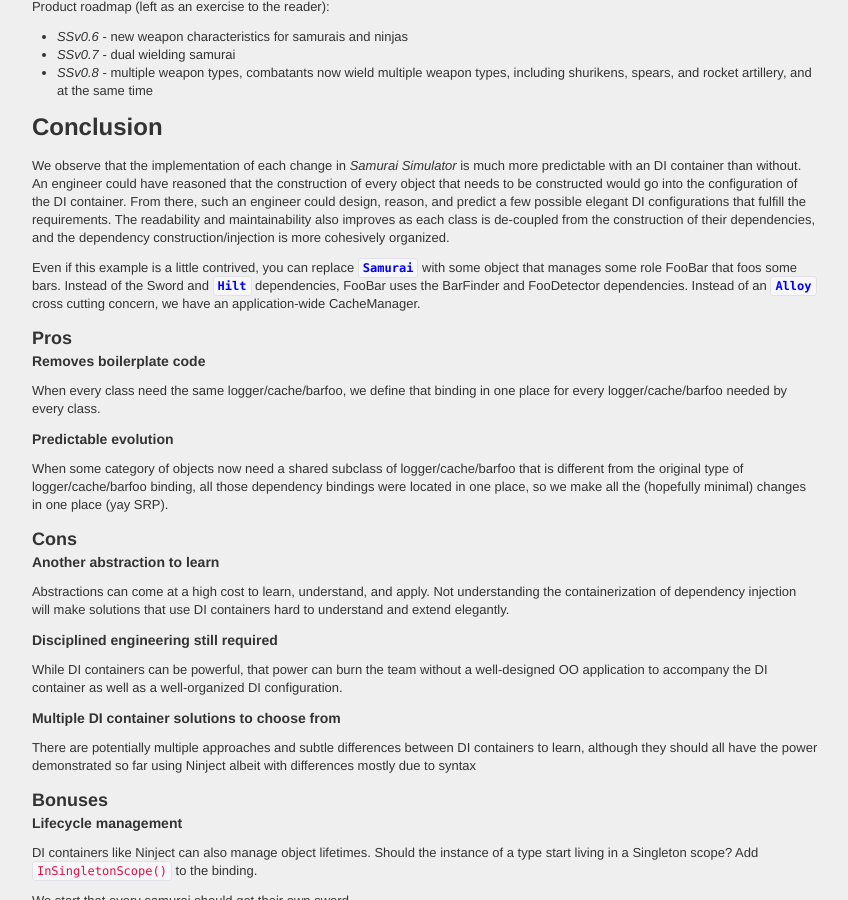
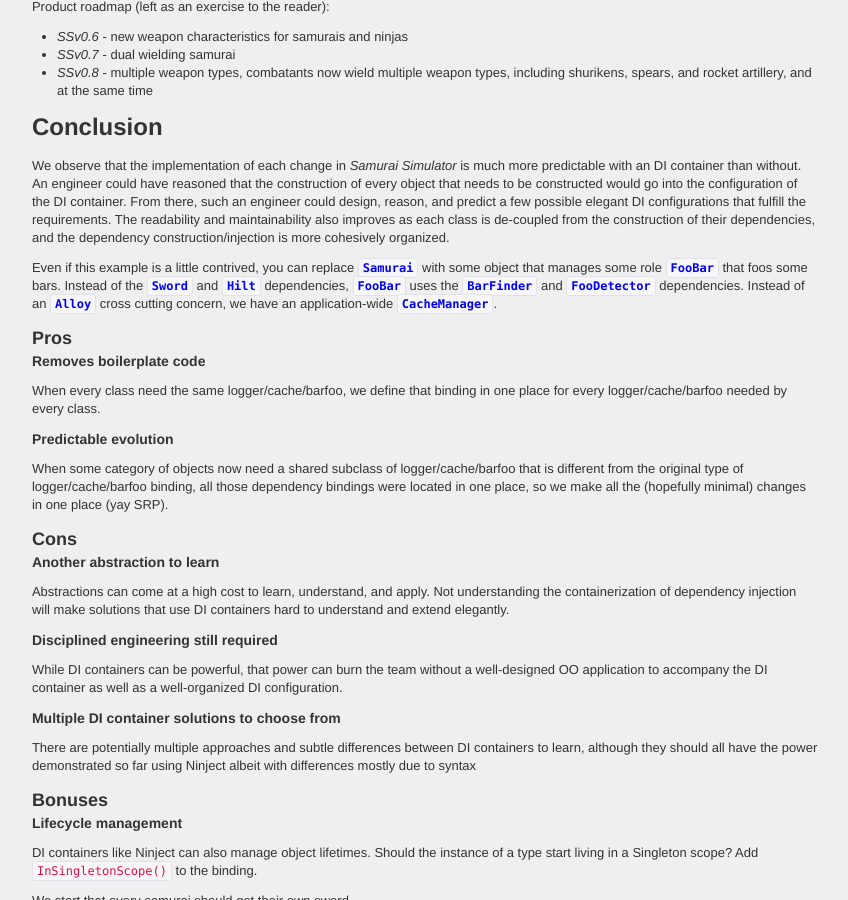
Before and after one commit to etruong42/etruong42.github.com, a Jekyll site: the page built from _posts/2015-06-11-The-Case-For-Dependency-Injection-Containers.md, in a window 1280 px wide and 900 px high, scrolled down 2603 px. Shown: the whole window, without its empty margins (306-1154 px from the left). Built offline with Jekyll 4.4.1, drawn with Linux system fonts in a browser that asks for light colours; Markdown is read by kramdown in place of the engine named in the settings; comment, search, counter and statistics services are not loaded.

Commit message:
fix formatting

```diff
--- a/_posts/2015-06-11-The-Case-For-Dependency-Injection-Containers.md
+++ b/_posts/2015-06-11-The-Case-For-Dependency-Injection-Containers.md
@@ -134,7 +134,7 @@
 
 We observe that the implementation of each change in *Samurai Simulator* is much more predictable with an DI container than without. An engineer could have reasoned that the construction of every object that needs to be constructed would go into the configuration of the DI container. From there, such an engineer could design, reason, and predict a few possible elegant DI configurations that fulfill the requirements. The readability and maintainability also improves as each class is de-coupled from the construction of their dependencies, and the dependency construction/injection is more cohesively organized.
 
-Even if this example is a little contrived, you can replace <code class="language-csharp" data-lang="csharp"><span class="nc">Samurai</span></code> with some object that manages some role FooBar that foos some bars. Instead of the Sword and <code class="language-csharp" data-lang="csharp"><span class="nc">Hilt</span></code> dependencies, FooBar uses the BarFinder and FooDetector dependencies. Instead of an <code class="language-csharp" data-lang="csharp"><span class="nc">Alloy</span></code> cross cutting concern, we have an application-wide CacheManager.
+Even if this example is a little contrived, you can replace <code class="language-csharp" data-lang="csharp"><span class="nc">Samurai</span></code> with some object that manages some role <code class="language-csharp" data-lang="csharp"><span class="nc">FooBar</span></code> that foos some bars. Instead of the <code class="language-csharp" data-lang="csharp"><span class="nc">Sword</span></code> and <code class="language-csharp" data-lang="csharp"><span class="nc">Hilt</span></code> dependencies, <code class="language-csharp" data-lang="csharp"><span class="nc">FooBar</span></code> uses the <code class="language-csharp" data-lang="csharp"><span class="nc">BarFinder</span></code> and <code class="language-csharp" data-lang="csharp"><span class="nc">FooDetector</span></code> dependencies. Instead of an <code class="language-csharp" data-lang="csharp"><span class="nc">Alloy</span></code> cross cutting concern, we have an application-wide <code class="language-csharp" data-lang="csharp"><span class="nc">CacheManager</span></code>.
 
 ### Pros
 
```
